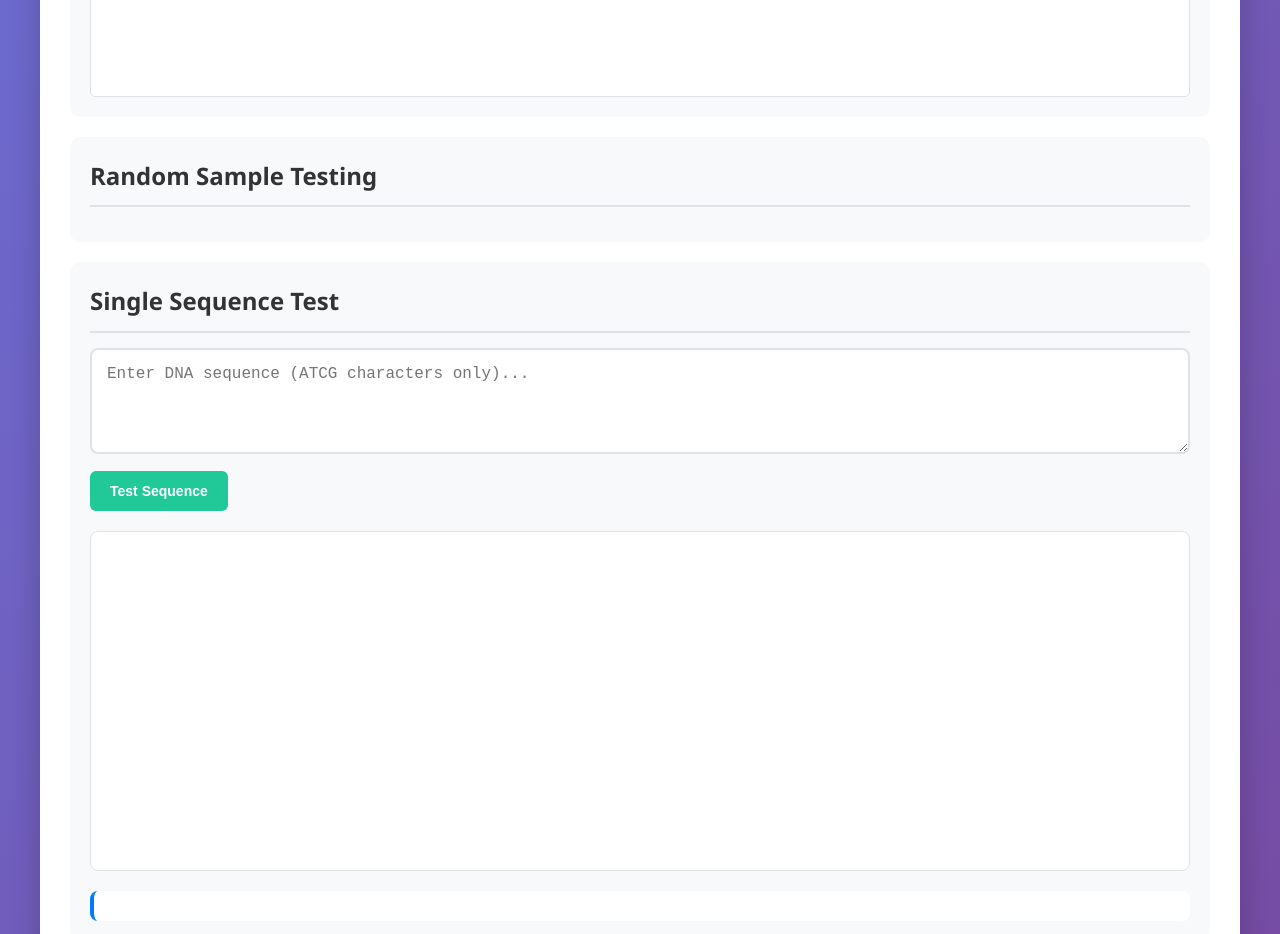
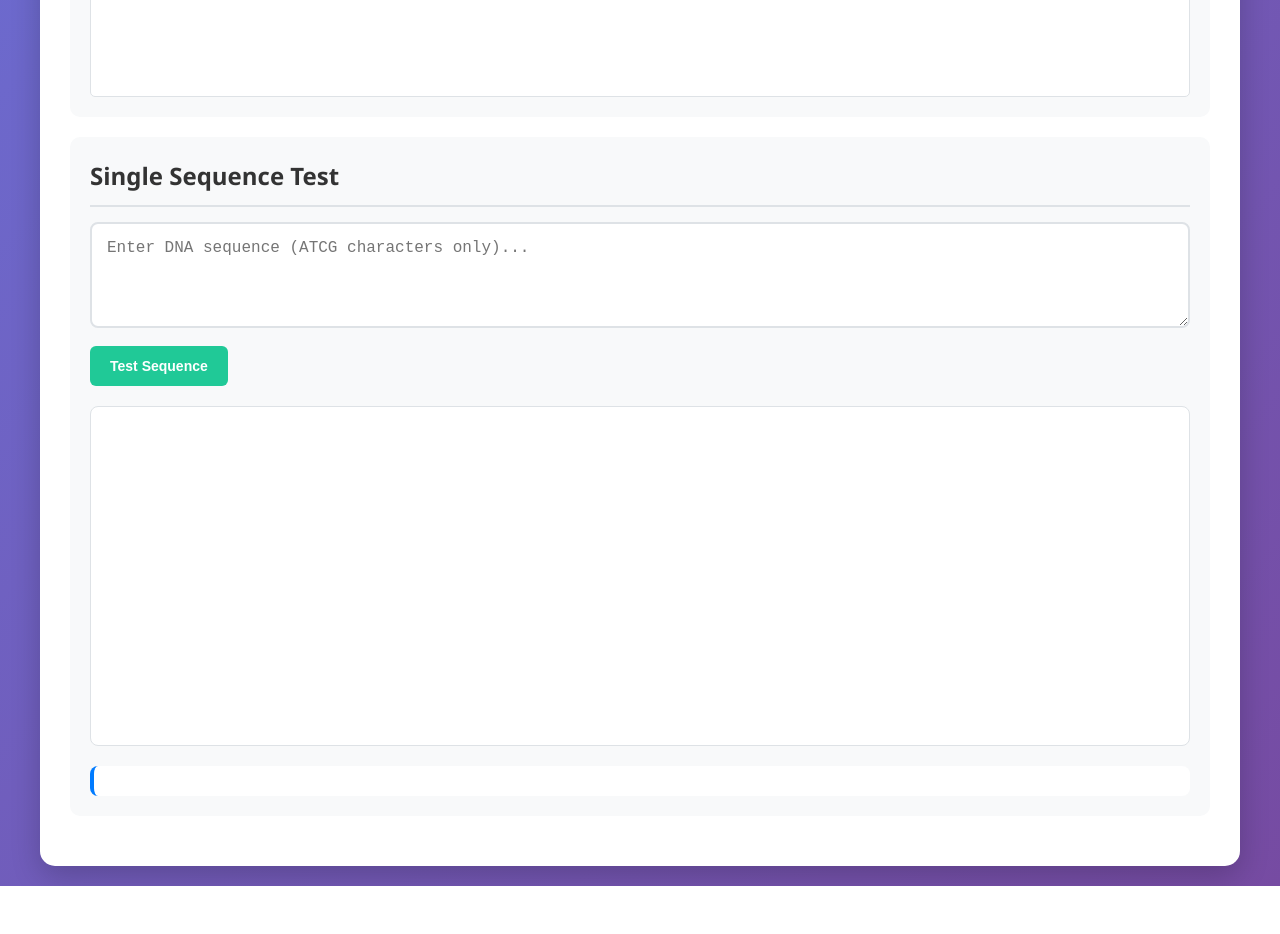
Before and after one commit to LiShuai1025/DNA-disease-risk-prediction, a plain HTML site: page index.html in a window 1280 px wide. Shown: the part 1480-2414 px from the top of the page. After the commit the page ends 2366 px from the top, so only its background shows below. Drawn offline with nearby package versions, Linux system fonts and the light colour scheme; a script that the page names is missing.

Commit message:
Update index.html

```diff
--- a/index.html
+++ b/index.html
@@ -85,11 +85,7 @@
             <div id="logContainer"></div>
         </div>
 
-        <!-- Random Test Results -->
-        <div class="random-test">
-            <h2>Random Sample Testing</h2>
-            <div id="randomTestResults"></div>
-        </div>
+
 
         <!-- Single Sequence Test -->
         <div class="single-test">
```
